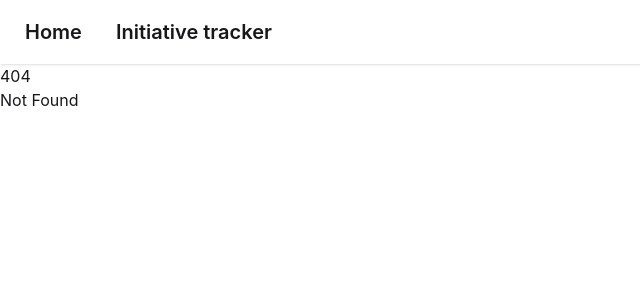
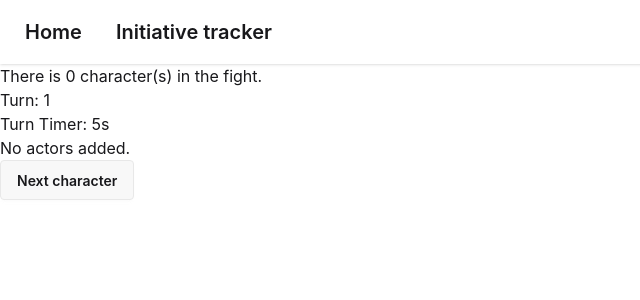
Before and after one commit to CodinFae/dnd-tools, a SvelteKit app: page /initiative-tracker/fight in a window 1280 px wide. Before the commit this address had no page. Shown: the top 300 px of the page, without its empty margins (0-640 px from the left). Built offline with nearby package versions, Linux system fonts and the light colour scheme.

Commit message:
Add the turn tracker basic

```diff
--- a/src/routes/initiative-tracker/+page.svelte
+++ b/src/routes/initiative-tracker/+page.svelte
@@ -1,28 +1,29 @@
 <script lang="ts">
 	import type { character } from "./character.model";
-    import {characterStore, removeCharacter } from "./character.store.svelte"
+    import {characterStore, removeCharacter, addCharacter } from "./character.store.svelte"
 
 
-    const addCharacter = (event : SubmitEvent & {currentTarget: HTMLFormElement}) => {
+    const handleSubmit = (event : SubmitEvent & {currentTarget: HTMLFormElement}) => {
         event.preventDefault()
         const formData = new FormData(event.currentTarget);
-        characterStore.push({
-            name: formData.get("name"),
-            hp: formData.get("hp"),
-            initiativeModifier: formData.get("initiative")
-        } satisfies character)
+        addCharacter({
+            name: formData.get("name")?.toString() ?? "Unnamed",
+            hp: parseInt(formData.get("hp")?.toString() || "0"),
+            initiativeModifier: parseInt(formData.get("initiative")?.toString() || "0")
+        })
+        event.currentTarget.reset()
     }
 </script>
 
 <h1 class="text-4xl">Initiative Tracker</h1>
 <ul class="list">
     {#each characterStore as actor }
-        <li class="list-row">{actor.name} - A: {actor.initiativeModifier} HP: {actor.hp} <button class="btn" onclick={() => removeCharacter(actor.name)}>Remove</button></li>
+        <li class="list-row">{actor.name} - Initiative: {actor.initiativeModifier} HP: {actor.hp} <button class="btn" onclick={() => removeCharacter(actor.name)}>Remove</button></li>
         {:else}
             <li class="list-row">No actors added.</li>
         {/each}
     <li class="list-row">
-        <form onsubmit={addCharacter} class="flex flex-row">
+        <form onsubmit={handleSubmit} class="flex flex-row">
             <input type="text" class="input" placeholder="Name" name="name">
             <input type="number" class="input" placeholder="Initiative modifier" name="initiative">
             <input type="number" class="input" placeholder="HP" name="hp">
@@ -31,6 +32,6 @@
     </li>
 </ul>
 <div class="join">
-  <button class="btn join-item">Add</button>
-  <a class="btn join-item btn-accent" href="/initiative-tracker/start">Start</a>
+  <button class="btn join-item" onclick={() => characterStore.splice(0, characterStore.length)}>Reset</button>
+  <a class="btn join-item btn-accent" href="/initiative-tracker/fight">Start</a>
 </div>
--- a/src/routes/initiative-tracker/character.model.ts
+++ b/src/routes/initiative-tracker/character.model.ts
@@ -4,3 +4,8 @@ export interface character {
     hp : number,
 
 }
+
+    export interface turnCharacter extends character {
+        initiative: number
+        currentHp: number
+    }
--- a/src/routes/initiative-tracker/character.store.svelte.ts
+++ b/src/routes/initiative-tracker/character.store.svelte.ts
@@ -8,3 +8,7 @@ export const removeCharacter = (name: string) => {
     characterStore.length = 0
     characterStore.push(...filtered)
 }
+
+export const addCharacter = (character: character) => {
+    characterStore.push(character)
+}
--- /dev/null
+++ b/src/routes/initiative-tracker/fight/+page.svelte
@@ -0,0 +1,45 @@
+<script>
+    import { characterStore } from "../character.store.svelte";
+
+    const turnChar =
+         characterStore.map((char) => ({
+            ...char,
+            initiative: char.initiativeModifier + Math.floor(Math.random() * 20) + 1,
+            currentHp: char.hp
+        })).sort((a, b) => b.initiative - a.initiative)
+
+    let currentPlayerIndex = $state(0);
+    let turnNumber = $state(1);
+
+    const advanceCharacter = () => {
+        const newPlayerIndex = currentPlayerIndex+1;
+
+        if (newPlayerIndex >= turnChar.length) {
+            currentPlayerIndex = 0;
+            turnNumber++;
+        }
+        else{
+            currentPlayerIndex = newPlayerIndex;
+        }
+        turnTimer = 0;
+    }
+
+    let turnTimer = $state(0);
+    setInterval(() => {
+        turnTimer++;
+    }, 1000)
+</script>
+
+<p>There is {characterStore.length} character(s) in the fight.</p>
+<p>Turn: {turnNumber}</p>
+<p>Turn Timer: {turnTimer}s</p>
+
+<ul>
+    {#each turnChar as actor, index }
+        <li class="{`list-row ${currentPlayerIndex == index ? 'bg-accent' : ''}`}"  >{actor.name} - Initiative: {actor.initiative} HP: {actor.currentHp}/{actor.hp}</li>
+        {:else}
+            <li class="list-row">No actors added.</li>
+        {/each}
+</ul>
+
+<button class="btn" onclick={advanceCharacter} >Next character</button>
--- a/src/routes/initiative-tracker/start/+page.svelte
+++ /dev/null
@@ -1,7 +0,0 @@
-<script>
-    import { characterStore } from "../character.store.svelte";
-
-</script>
-
-<h1>FIGHT</h1>
-<p>There is {characterStore.length} character(s) in the fight.</p>
```
